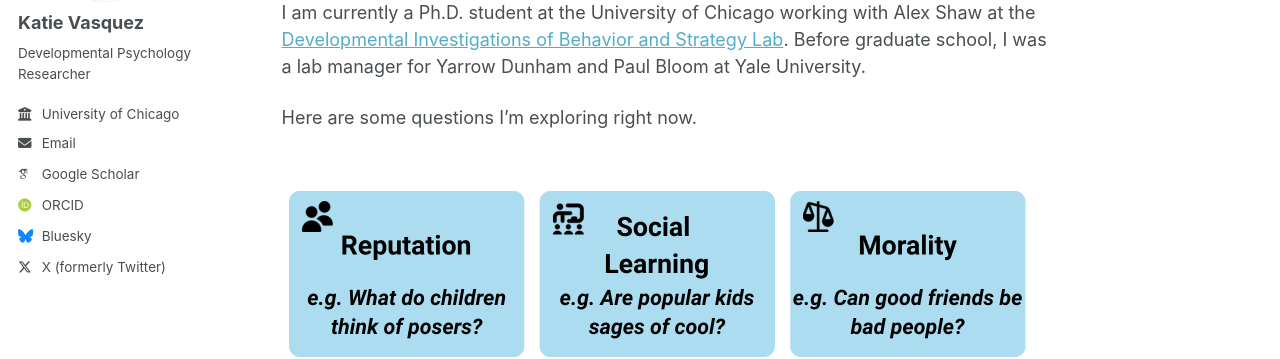
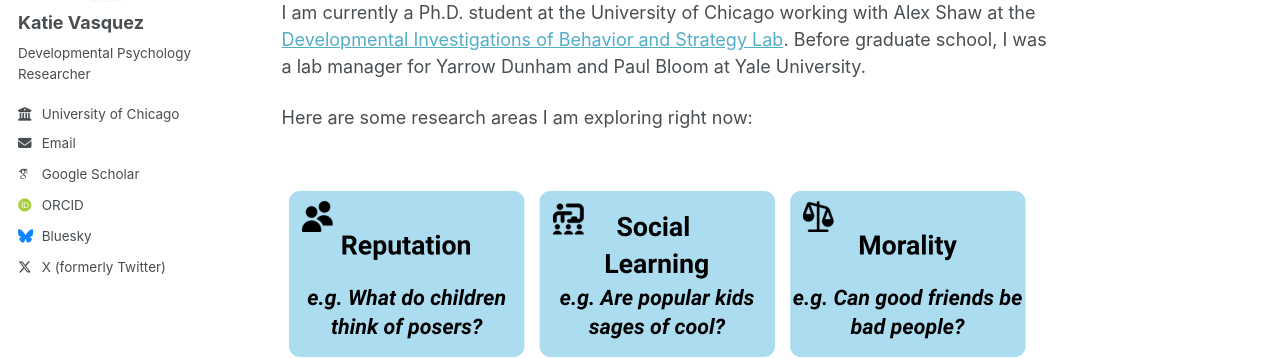
Before and after one commit to katievasq/katievasq.github.io, a Jekyll site: the page built from _pages/about.md, in a window 1280 px wide and 900 px high. Shown: the part 326-685 px from the top of the window. Built offline with Jekyll 4.4.1, drawn with Linux system fonts in a browser that asks for light colours; some web fonts are replaced.

Commit message:
Update about.md

```diff
--- a/_pages/about.md
+++ b/_pages/about.md
@@ -11,7 +11,7 @@ People are often told to “be themselves.” But the social world challenges us
 
 I am currently a Ph.D. student at the University of Chicago working with Alex Shaw at the [Developmental Investigations of Behavior and Strategy Lab](https://www.dibslab.uchicago.edu/). Before graduate school, I was a lab manager for Yarrow Dunham and Paul Bloom at Yale University.
 
-Here are some questions I'm exploring right now.
+Here are some research areas I am exploring right now:
 
 ![Research Interests](/images/research-interests.png)
 
```
